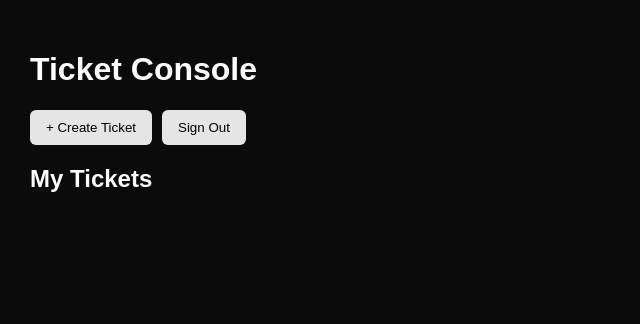
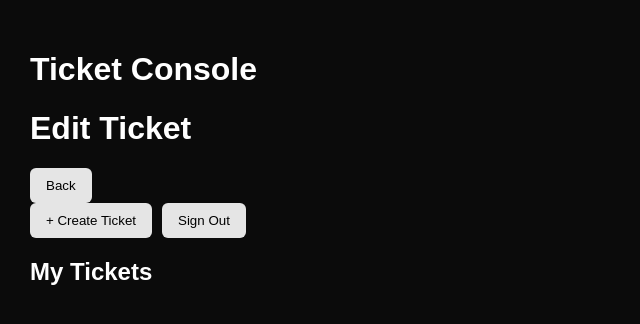
Before and after one commit to Crific/OpsPortal, a Flask app: page /dashboard in a window 1280 px wide. Shown: the top 324 px of the page, without its empty margins (0-640 px from the left). Run offline with Flask 3, Linux system fonts and the light colour scheme; the visitor is signed in with stand-in values (Sample User, id 1); data that the repository does not hold is empty.

Commit message:
feat: add dashboard back button to home page

```diff
--- a/templates/dashboard.html
+++ b/templates/dashboard.html
@@ -18,9 +18,17 @@
     <div class="page">
         <div class="card">
 
+
             <!-- TOPBAR -->
             <div class="topbar">
                 <h1>Ticket Console</h1>
+                            <div class="topbar">
+                <h1>Edit Ticket</h1>
+
+                <a href="{{ url_for('home') }}">
+                    <button type="button">Back</button>
+                </a>
+            </div>
 
                 <div style="display: flex; gap: 10px;">
 
```
